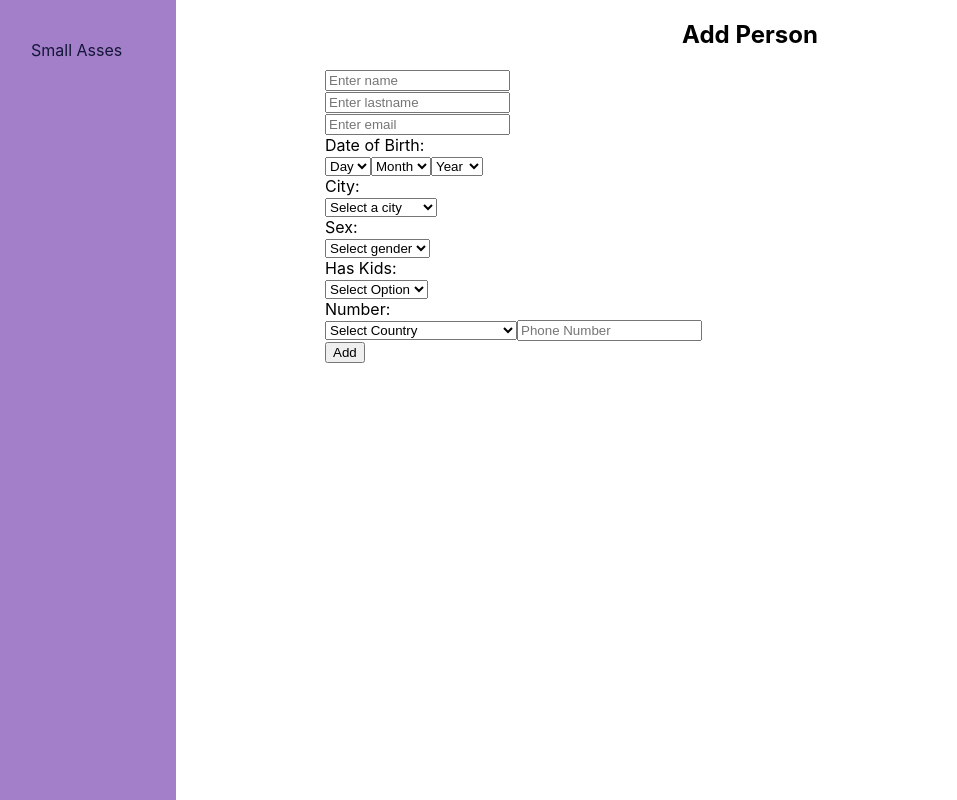
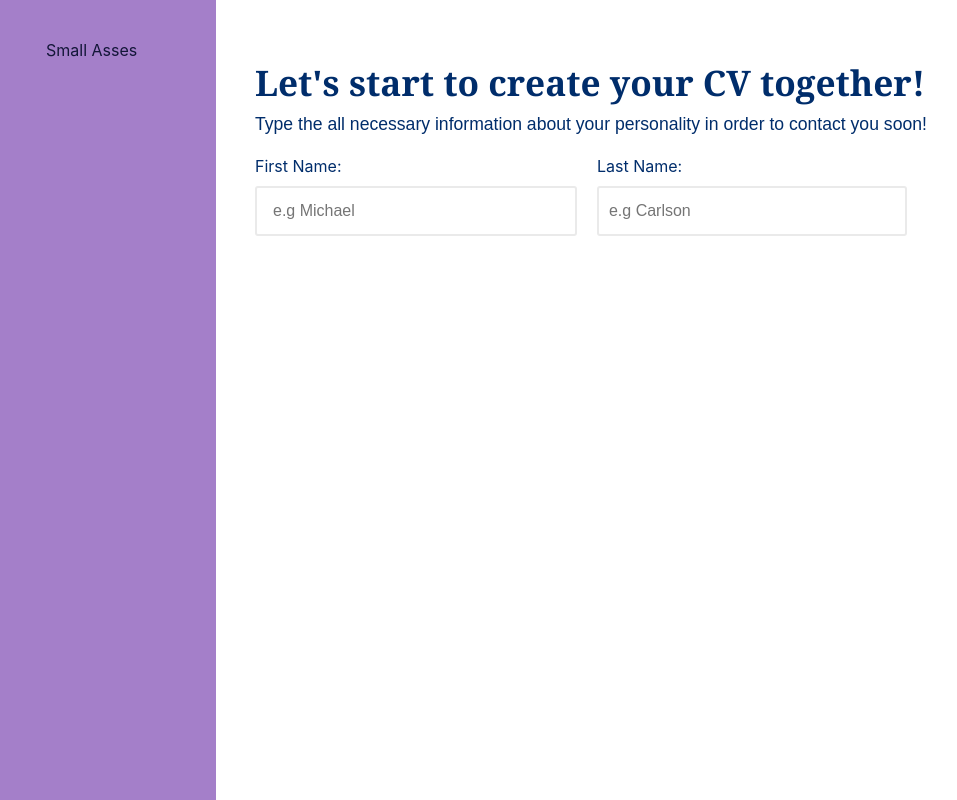
Before and after one commit to VMM-MMV/CV-App, a React (Create React App) app in the folder app/: page / in a window 1280 px wide. Shown: the whole page, without its empty margins (24-981 px from the left). Built offline with nearby package versions, Linux system fonts and the light colour scheme.

Commit message:
Start working with boxes

```diff
--- a/app/src/App.css
+++ b/app/src/App.css
@@ -41,8 +41,8 @@
   left: 0;
   top: 0;
   bottom: 0;
-  width: 200px;
-  padding: 20px 35px 35px;
+  width: 240px;
+  padding: 20px 50px 35px;
   background: #a47fc9;
 }
 
@@ -52,7 +52,7 @@
   top: 0;
   z-index: 999;
   height: 50px;
-  width: 130px;
+  width: 150px;
   background: #a47fc9;
 }
 
@@ -71,6 +71,7 @@
 a {
   color: #131638;
   text-decoration: none;
+  text-align: center;
 }
 
 .logo-header {
@@ -84,19 +85,104 @@ a {
   width: 105px;
 }
 
-.content-container {
+.aside-right {
   flex: 1;
   margin-left: 268px;
   padding: 0 45px;
   background: white;
 }
 
-h2 {
-  text-align: center;
+.container {
+  margin-right: auto;
+  margin-left: -150px;
+}
+
+@media (min-width: 1200px) {
+.container, .container-lg, .container-md, .container-sm, .container-xl {
+    max-width: 1140px;
+    width: 100%;
+    padding: 0 15px;
+}
+}
+
+.space {
+  position: relative;
+  padding-top: 30px;
+  padding-bottom: 30px;
+  text-align: left;
+}
+
+.page-title {
+  font-family: "Domine",Georgia,serif;
+  font-size: 2.2rem;
+  color: #002d6b;
+  line-height: 4rem;
+  font-weight: 700;
+}
+
+.sub-title {
+  font-size: 1.1rem;
+  color: #002d6b;
+  line-height: 2.6rem;
+  font-weight: 500;
+}
+
+.space h1 {
+  margin-top: 20px;
+  margin-bottom: -10px;
+}
+
+.space h2 {
+  margin-bottom: 10px;
+  width: 100%;
+}
+
+h1, h2 {
+  margin-top: 0;
+  margin-bottom: 0.7rem;
+  font-family: "Domine",sans-serif;
+  font-weight: 700;
+  line-height: 1.2;
+  color: #002d6b;
 }
 
 .main-page {
+  display: flex;
   margin: 0 auto;
   width: 100%;
+  padding-left: 80px;
   max-width: 850px;
 }
+
+.name-full-fields {
+  display: flex;
+  justify-content: space-between;
+  align-items: center;
+  width: 100%;
+  margin-bottom: 10px;
+}
+
+.first-name-field,
+.last-name-field {
+  flex-grow: 1;
+  margin-right: 20px;
+}
+
+.first-name-field label,
+.last-name-field label {
+  color: #002d6b;
+  flex-grow: 1;
+}
+
+.name-full-fields .form-name {
+  display: block;
+  padding-bottom: 8px;
+  color: #002d6b;
+  width: 100%;
+  padding: 12px 16px;
+  height: 50px !important;
+  font-size: 16px;
+  border: 2px solid #eaeaea;
+  border-radius: 3px;
+  margin-top: 10px;
+}
--- a/app/src/PersonForm.js
+++ b/app/src/PersonForm.js
@@ -130,15 +130,48 @@ function PersonForm() {
 
                 </footer>
             </aside>
-            <div class="content-container">
+            <div class="aside-right">
+                <div class="container">
                     <div class="main-page">
-                    <h2>Add Person</h2>
+                        <div class="space">
+                            <h1 class="page-title">Let's start to create your CV together!</h1>
+                            <h2 class="sub-title">Type the all necessary information about your personality in order to contact you soon!</h2>
+                            <div class="form">
                                 <form onSubmit={handleSubmit}>
-                        <input type="text" placeholder="Enter name" value={name} onChange={e => setName(e.target.value)} /><br />
-                        <input type="text" placeholder="Enter lastname" value={lastname} onChange={e => setLastname(e.target.value)} /><br />
-                        <input type="email" placeholder="Enter email" value={email} onChange={e => setEmail(e.target.value)} /><br />
+                                    <div class="name-full-fields">
+                                        <div class="first-name-field" name="enter-first-name">
+                                            <label class>
+                                                First Name:
+                                            </label>
+                                            <input type="text" placeholder="e.g Michael" class="form-name" autocomplete="given-name" value={name} onChange={e => setName(e.target.value)}/>
+                                        </div>
+                                        <div class="last-name-field">
+                                            <label class>
+                                                Last Name:
+                                            </label>
+                                            <input type="text" placeholder="e.g Carlson" class="form-name" autocomplete="family-name" value={lastname} onChange={e => setLastname(e.target.value)} style={{ height: "40px", padding: "10px" }} />
+                                        </div>
+                                    </div>
+                                </form>
+                            </div>
+                        </div>
+                    </div>
+                </div>
+            </div>
+        </div>
+    );
+}
 
-                        Date of Birth:<br />
+export default PersonForm;
+
+
+/*
+</div>
+<div class="email-field">
+<input type="email" placeholder="Enter email" value={email} onChange={e => setEmail(e.target.value)} style={{ height: "40px", padding: "10px" }} />
+</div>*/
+
+/*Date of Birth:<br />
                                     <select value={day} onChange={e => setDay(e.target.value)}>
                                         <option value="">Day</option>
                                         {days.map(d => <option key={d} value={d}>{d}</option>)}
@@ -189,12 +222,4 @@ function PersonForm() {
                                     />
                                     <br />
 
-                        <button type="submit">Add</button>
-                    </form>
-                </div>
-            </div>
-        </div>
-    );
-}
-
-export default PersonForm;
+                                    <button type="submit">Add</button>*/
```
Lines whose indentation alone changed are shown as unchanged.
